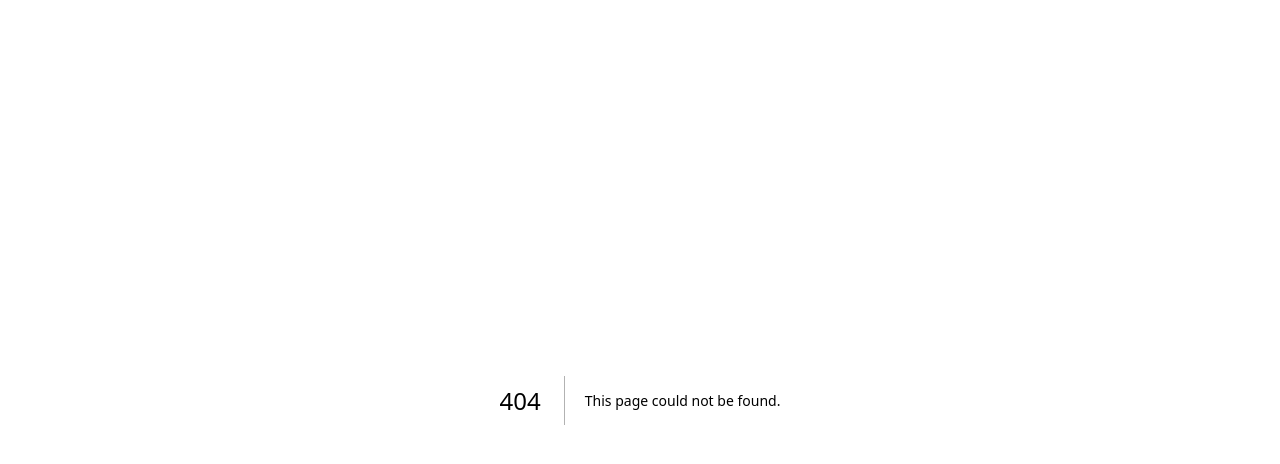
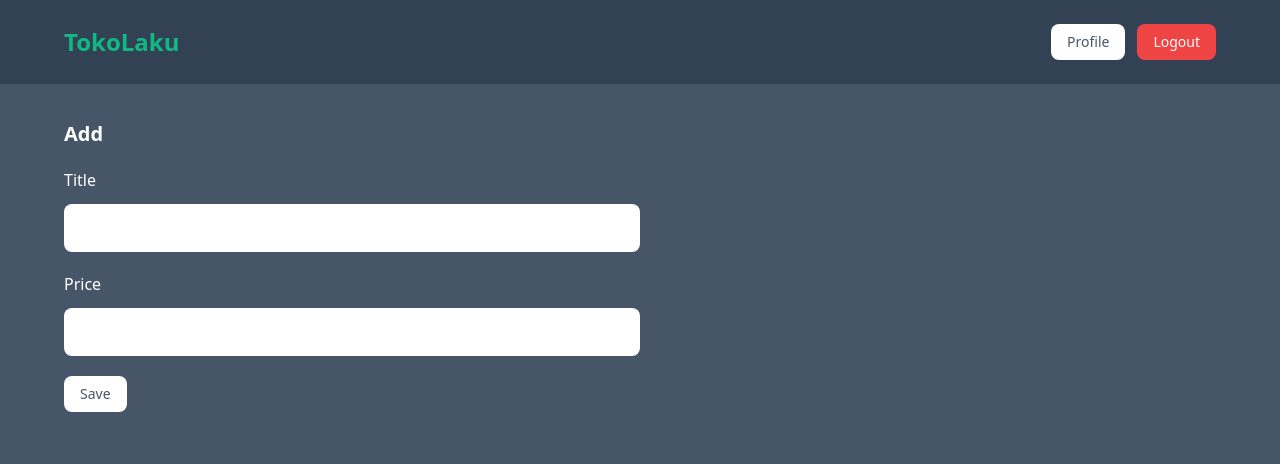
Before and after one commit to hubertcen/kel1_CRUD, a Next.js app: page /products/1 in a window 1280 px wide. Before the commit this address had no page. Shown: the top 464 px of the page. Built offline with nearby package versions, Linux system fonts and the light colour scheme.

Commit message:
pull update

```diff
--- a/src/pages/add.js
+++ b/src/pages/add.js
@@ -43,7 +43,7 @@ function Add() {
                 class="bg-white p-3 w-full outline-none rounded-lg text-slate-700"
                 name="price"
                 id="price"
-                onChange={(e) => setProductPrice(e.target.value)}
+                onChange={(e) => setProductPrice(Number(e.target.value))}
               />
             </label>
             <button
--- a/src/pages/edit.js
+++ b/src/pages/edit.js
@@ -1,26 +1,62 @@
 import Navbar from "./navbar";
+import { useState } from "react";
+import axios from "axios";
 
-function Edit() {
+function Edit(product) {
+  const [productTitle, setProductTitle] = useState(product.title);
+  const [productPrice, setProductPrice] = useState(product.price);
+
+  const handleSubmit = async (event) => {
+    event.preventDefault();
+    try {
+      const response = await axios.put(`https://dummyjson.com/products/${product.id}`, {
+        title: productTitle,
+        price: productPrice,
+      });
+      console.log(response.data);
+    } catch (error) {
+      console.error("Error adding product:", error);
+    }
+  };
+
   return (
-        <div className='bg-slate-600 text-white pb-6'>
+    <div className="bg-slate-600 text-white pb-6">
       <Navbar />
       <div class="min-h-screen mx-auto max-w-6xl pt-24">
-                <h1 class="text-xl font-bold mb-5">Edit</h1>
+        <h1 class="text-xl font-bold mb-5">Add</h1>
         <div class="w-1/2 ">
-                    <form>
+          <form onSubmit={handleSubmit}>
             <label for="title" class="block mb-5">
               <span class="block mb-3">Title</span>
-                            <input type="text" class="bg-white p-3 w-full outline-none rounded-lg text-slate-700" name="title" id="title" />
+              <input
+                type="text"
+                class="bg-white p-3 w-full outline-none rounded-lg text-slate-700"
+                name="title"
+                id="title"
+                onChange={(e) => setProductTitle(e.target.value)}
+              />
             </label>
             <label for="price" class="block mb-5">
               <span class="block mb-3">Price</span>
-                            <input type="text" class="bg-white p-3 w-full outline-none rounded-lg text-slate-700" name="price" id="price" />
-                        </label><button type="submit" class="block bg-white px-4 py-2 hover:bg-slate-100 text-sm rounded-lg text-slate-600">Save</button>
+              <input
+                type="text"
+                class="bg-white p-3 w-full outline-none rounded-lg text-slate-700"
+                name="price"
+                id="price"
+                onChange={(e) => setProductPrice(e.target.value)}
+              />
+            </label>
+            <button
+              type="submit"
+              class="block bg-white px-4 py-2 hover:bg-slate-100 text-sm rounded-lg text-slate-600"
+            >
+              Save
+            </button>
           </form>
         </div>
       </div>
     </div>
   );
-};
+}
 
 export default Edit;
--- /dev/null
+++ b/src/pages/products/[id].js
@@ -0,0 +1,65 @@
+import Navbar from "../navbar";
+import { useState } from "react";
+import { useRouter } from "next/router";
+import axios from "axios";
+
+function Edit(product) {
+  const [productTitle, setProductTitle] = useState(product.title);
+  const [productPrice, setProductPrice] = useState(product.price);
+  const router = useRouter();
+  const { id } = router.query;
+
+  const handleSubmit = async (event) => {
+    event.preventDefault();
+    try {
+      const response = await axios.put(`https://dummyjson.com/products/${id}`, {
+        title: productTitle,
+        price: productPrice,
+      });
+      console.log(response.data);
+    } catch (error) {
+      console.error("Error adding product:", error);
+    }
+  };
+
+  return (
+    <div className="bg-slate-600 text-white pb-6">
+      <Navbar />
+      <div class="min-h-screen mx-auto max-w-6xl pt-24">
+        <h1 class="text-xl font-bold mb-5">Add</h1>
+        <div class="w-1/2 ">
+          <form onSubmit={handleSubmit}>
+            <label for="title" class="block mb-5">
+              <span class="block mb-3">Title</span>
+              <input
+                type="text"
+                class="bg-white p-3 w-full outline-none rounded-lg text-slate-700"
+                name="title"
+                id="title"
+                onChange={(e) => setProductTitle(e.target.value)}
+              />
+            </label>
+            <label for="price" class="block mb-5">
+              <span class="block mb-3">Price</span>
+              <input
+                type="text"
+                class="bg-white p-3 w-full outline-none rounded-lg text-slate-700"
+                name="price"
+                id="price"
+                onChange={(e) => setProductPrice(e.target.value)}
+              />
+            </label>
+            <button
+              type="submit"
+              class="block bg-white px-4 py-2 hover:bg-slate-100 text-sm rounded-lg text-slate-600"
+            >
+              Save
+            </button>
+          </form>
+        </div>
+      </div>
+    </div>
+  );
+}
+
+export default Edit;
--- a/src/pages/products1.js
+++ b/src/pages/products1.js
@@ -81,7 +81,7 @@ function Products() {
                                         Remove
                                     </button>
                                     <a
-                                        href='/edit'
+                                        href={`products/${product.id}`}
                                         type='button'
                                         className='border text-center border-emerald-600 bg-white text-emerald-600 block w-full px-5 py-2 hover:bg-emerald-600 hover:text-white rounded-lg text-sm'
                                     >
```
Also changed, not shown: 1 other file (tests, documents, lock files or other folders). Lines whose indentation alone changed are shown as unchanged.
